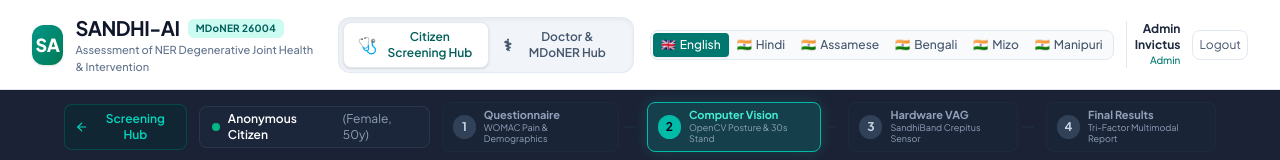
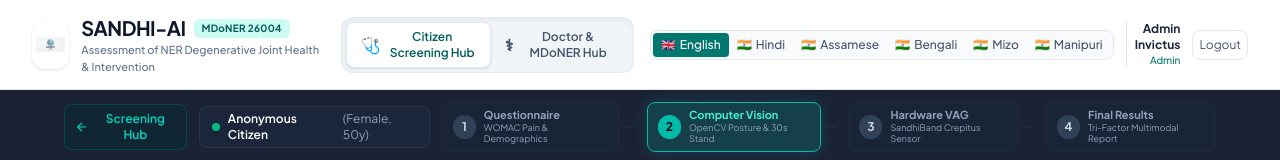
Before and after one commit to aditya-renake/sandhi.ai, a React (Vite) app in the folder frontend/: page /movement in a window 1280 px wide. Shown: the top 160 px of the page. Built offline with nearby package versions, Linux system fonts and the light colour scheme; no server answers.

Commit message:
Add new SANDHI-AI logo and update Navbar

```diff
--- a/frontend/src/components/Navbar.jsx
+++ b/frontend/src/components/Navbar.jsx
@@ -69,8 +69,8 @@ export default function Navbar({ onPortalChange }) {
           onClick={() => navigate("/dashboard")}
           className="flex items-center gap-3 cursor-pointer group"
         >
-          <div className="flex h-10 w-10 items-center justify-center rounded-xl bg-gradient-to-br from-teal-600 to-emerald-700 text-white font-black text-lg shadow-sm group-hover:scale-105 transition">
-            SA
+          <div className="flex h-12 w-12 items-center justify-center rounded-xl bg-white shadow-sm overflow-hidden group-hover:scale-105 transition">
+            <img src="/logo.png" alt="SANDHI-AI Logo" className="h-full w-full object-contain p-1" />
           </div>
           <div>
             <div className="flex items-center gap-2">
```
